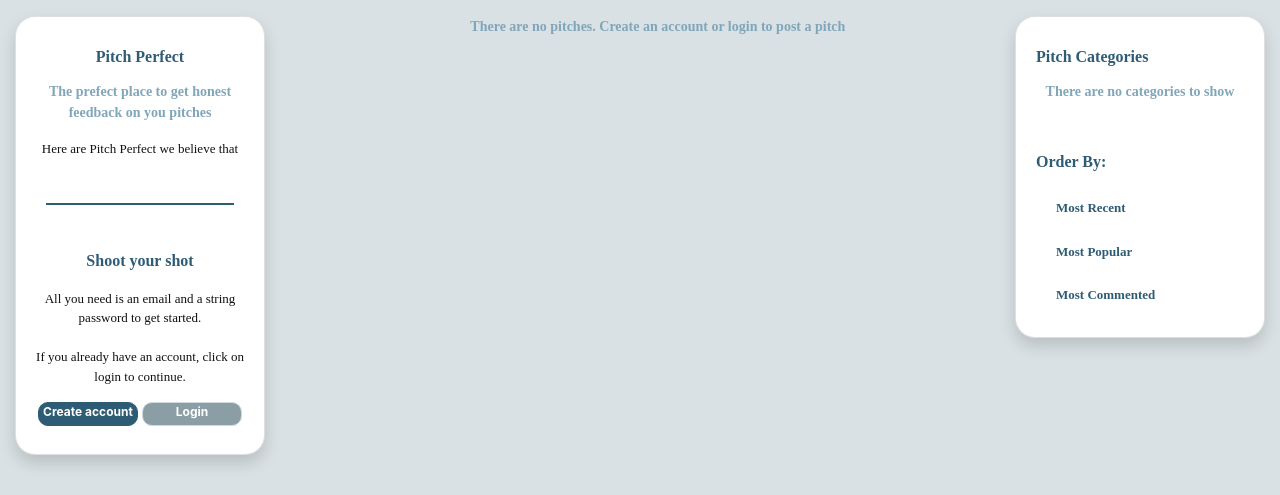
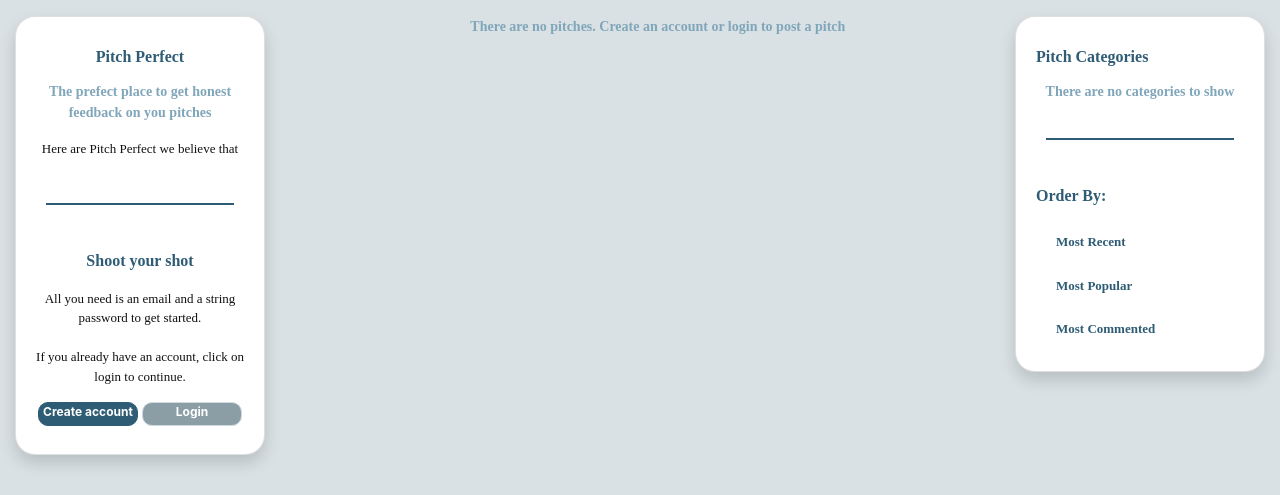
Before and after one commit to g90tony/pitch-perfect, a Flask app: page / in a window 1280 px wide. Shown: the part 56-551 px from the top of the page. Run offline with Flask 2, Linux system fonts and the light colour scheme; data that the repository does not hold is empty; some libraries are stand-ins or nearby versions.

Commit message:
added card divider

```diff
--- a/app/templates/cards/filter_card.html
+++ b/app/templates/cards/filter_card.html
@@ -16,6 +16,9 @@
 
     {% endif %}
   </div>
+
+  <hr class="mx-auto w-75 card-divider" />
+
   <div class="card-body mt-2">
     <p class="card-title custom-bold-title">Order By:</p>
     <div class="list-group">
```
